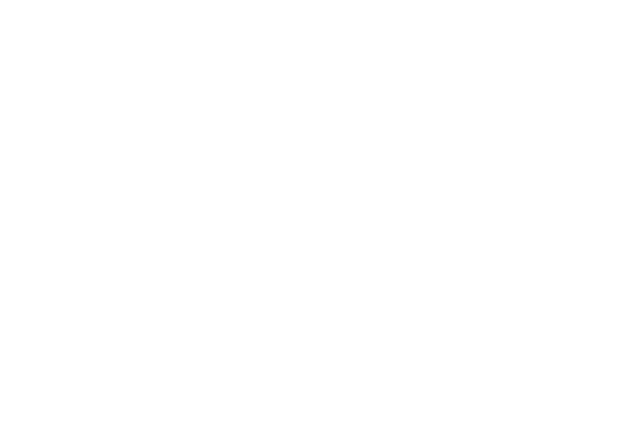
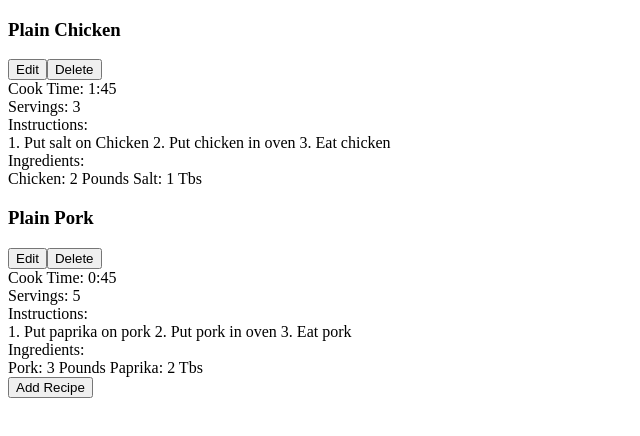
Before and after one commit to jason1794c/Cooking, a React (Create React App) app: page / in a window 1280 px wide. Shown: the top 436 px of the page, without its empty margins (0-640 px from the left). Built offline with nearby package versions, Linux system fonts and the light colour scheme.

Commit message:
Added ingredient and ingredient list component. Updated recipe and recipe list with new ingredients components.

```diff
--- a/src/App.js
+++ b/src/App.js
@@ -1,8 +1,51 @@
 import React from 'react';
+import RecipeList from './RecipeList';
 
 
 function App() {
-  return null;
-}
+  return (
+    <RecipeList recipes={sampleRecipes} />
+  )
+};
 
+const sampleRecipes = [
+  {
+    id: 1,
+    name: 'Plain Chicken',
+    servings: 3,
+    cookTime: '1:45',
+    instructions: '1. Put salt on Chicken\n2. Put chicken in oven\n3. Eat chicken',
+    ingredients: [
+      {
+        id: 1,
+        name: 'Chicken',
+        amount: '2 Pounds'
+      },
+      {
+        id: 2,
+        name: 'Salt',
+        amount: '1 Tbs'
+      }
+    ]
+  },
+  {
+    id: 2,
+    name: 'Plain Pork',
+    servings: 5,
+    cookTime: '0:45',
+    instructions: '1. Put paprika on pork\n2. Put pork in oven\n3. Eat pork',
+    ingredients: [
+      {
+        id: 1,
+        name: 'Pork',
+        amount: '3 Pounds'
+      },
+      {
+        id: 2,
+        name: 'Paprika',
+        amount: '2 Tbs'
+      }
+    ]
+  }
+]
 export default App;
--- /dev/null
+++ b/src/Ingredient.js
@@ -0,0 +1,10 @@
+import React from 'react'
+
+export default function Ingredient( { name, amount }) {
+    return (
+        <>
+            <span>{name}: </span>
+            <span>{amount} </span>
+        </>
+    )
+}
--- /dev/null
+++ b/src/IngredientList.js
@@ -0,0 +1,13 @@
+import React from 'react';
+import Ingredient from './Ingredient';
+
+export default function IngredientList({ ingredients }) {
+    const ingredientElements = ingredients.map(ingredient => {
+        return <Ingredient key={ingredient.id} {...ingredient} />
+    })
+    return (
+        <div>
+            {ingredientElements}
+        </div>
+    )
+}
--- /dev/null
+++ b/src/Recipe.js
@@ -0,0 +1,38 @@
+import React from 'react'
+import IngredientList from './IngredientList';
+
+export default function Recipe(props) {
+    const { name, cookTime, servings, instructions, ingredients } = props;
+
+    return (
+        <div>
+            <div>
+                <h3>{name}</h3>
+                <div>
+                    <button>Edit</button>
+                    <button>Delete</button>
+                </div>
+            </div>
+            <div>
+                <span>Cook Time: </span>
+                <span>{cookTime}</span>
+            </div>
+            <div>
+                <span>Servings: </span>
+                <span>{servings}</span>
+            </div>
+            <div>
+                <span>Instructions:</span>
+                <div>
+                    {instructions}
+                </div>
+            </div>
+            <div>
+                <span>Ingredients:</span>
+                <div>
+                    <IngredientList ingredients={ingredients} />
+                </div>
+            </div>
+        </div>
+    )
+}
--- /dev/null
+++ b/src/RecipeList.js
@@ -0,0 +1,20 @@
+import React from 'react'
+import Recipe from './Recipe';
+
+export default function RecipeList({ recipes }) {
+    return (
+        <>
+            <div>
+                {recipes.map(recipe => {
+                    return (
+                        <Recipe
+                            key={recipe.id}
+                            {...recipe}
+                        />
+                    )
+                })}
+            </div>
+            <button>Add Recipe</button>
+        </>
+    )
+}
```
